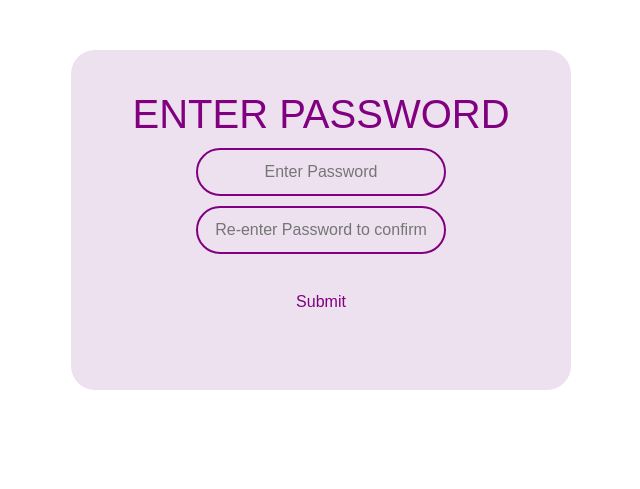
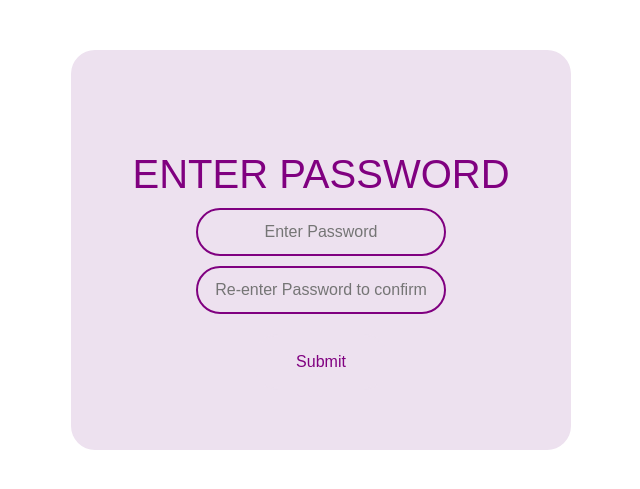
Before and after one commit to akirachix/express_kitchen, a Django app: page /reset/1 in a window 1280 px wide. Shown: the top 489 px of the page, without its empty margins (284-924 px from the left). Run offline with Django 3.2, Linux system fonts and the light colour scheme.

```diff
--- a/Login/templates/index.html
+++ b/Login/templates/index.html
@@ -34,6 +34,7 @@
        margin-top: 50px;
        border-radius: 24px;
        vertical-align: middle;
+       padding-top: 100px;
        /* horizontal-align: middle; */
        /* transform: translate(-50%, -50%); */
    }
```
